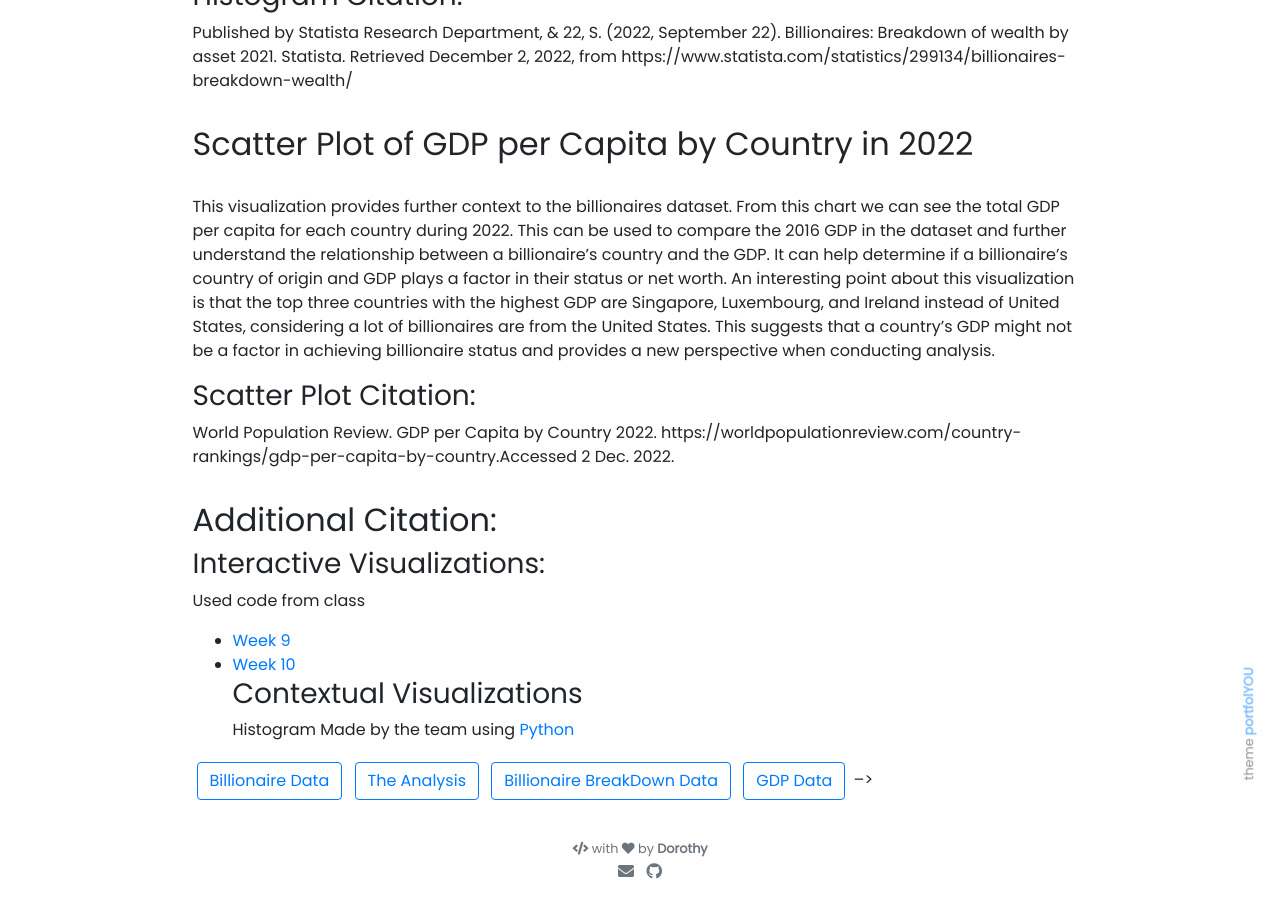
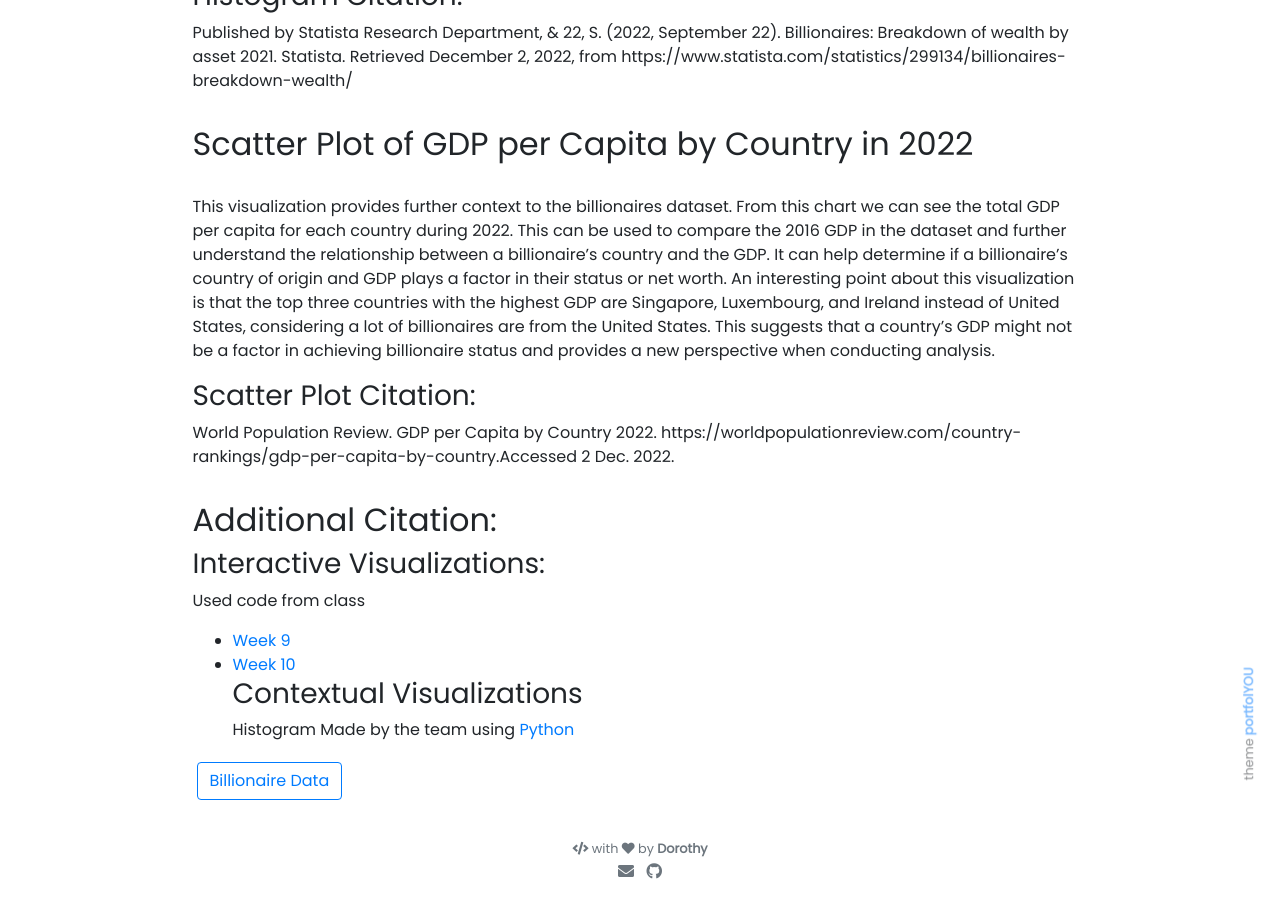
Before and after one commit to Donlapun/donlapun.github.io, a Jekyll site: the page built from _projects/Billionaires.md, in a window 1280 px wide and 900 px high, scrolled down 1823 px. Built offline with Jekyll 4.4.1, drawn with Linux system fonts in a browser that asks for light colours; nearby versions of some CDN libraries.

Commit message:
Update Billionaires.md

```diff
--- a/_projects/Billionaires.md
+++ b/_projects/Billionaires.md
@@ -71,9 +71,8 @@
 
 
 {% include elements/button.html link="[https://think.cs.vt.edu/corgis/csv/billionaires/](https://think.cs.vt.edu/corgis/csv/billionaires/)
-<!-- ](https://worldpopulationreview.com/country-rankings/gdp-per-capita-by-country)" text="Billionaire Data" %}
-{% include elements/button.html link="[https://github.com/vega/vega/blob/main/docs/data/cars.json](https://starboard.gg/fahdonlapun/final_project_3.1-n0vrN1h)" text="The Analysis" %}
+](https://worldpopulationreview.com/country-rankings/gdp-per-capita-by-country)" text="Billionaire Data" %}
+<!-- {% include elements/button.html link="[https://github.com/vega/vega/blob/main/docs/data/cars.json](https://starboard.gg/fahdonlapun/final_project_3.1-n0vrN1h)" text="The Analysis" %}
 {% include elements/button.html link="[https://www.statista.com/statistics/299134/billionaires-breakdown-wealth/
 ](https://worldpopulationreview.com/country-rankings/gdp-per-capita-by-country)" text="Billionaire BreakDown Data" %}
-{% include elements/button.html link="[https://github.com/jnaiman/online_cv_public/blob/main/python_notebooks/test_generate_plots.ipynb](https://worldpopulationreview.com/country-rankings/gdp-per-capita-by-country)" text="GDP Data" %}
- -->
+{% include elements/button.html link="[https://github.com/jnaiman/online_cv_public/blob/main/python_notebooks/test_generate_plots.ipynb](https://worldpopulationreview.com/country-rankings/gdp-per-capita-by-country)" text="GDP Data" %} -->
```
